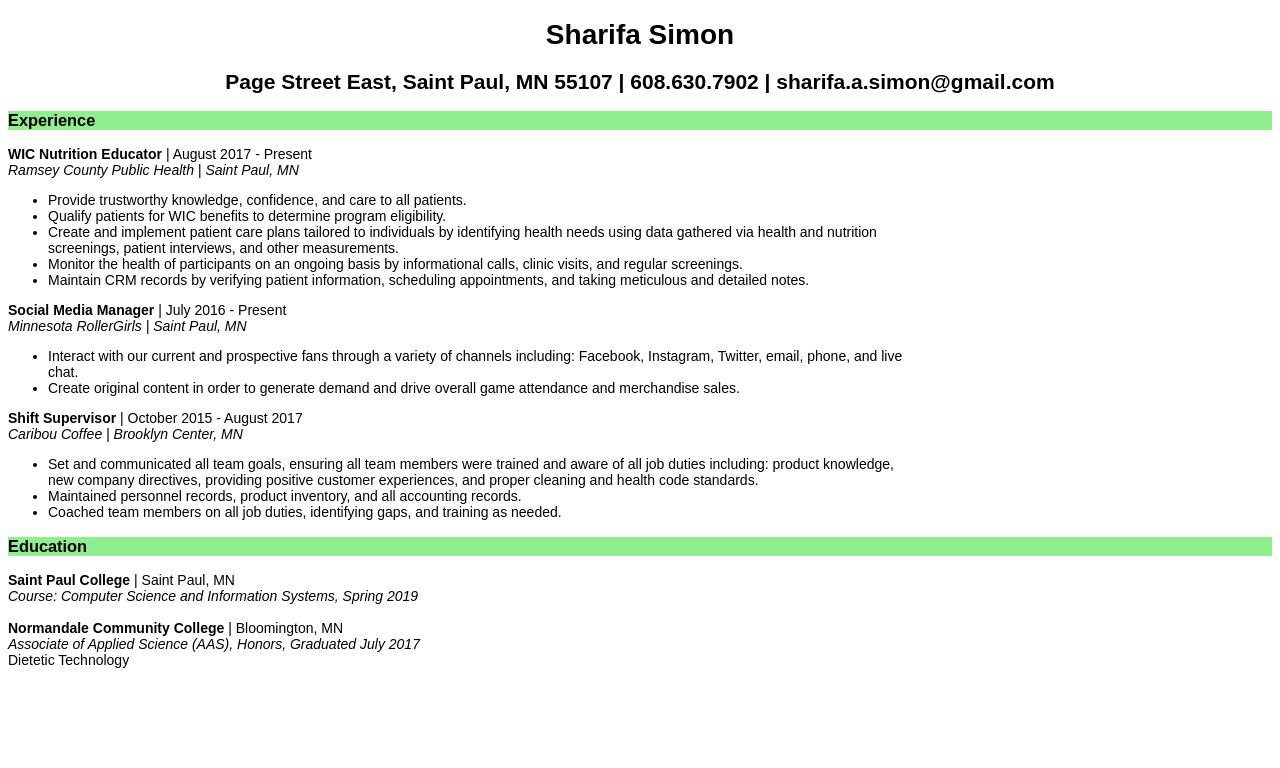
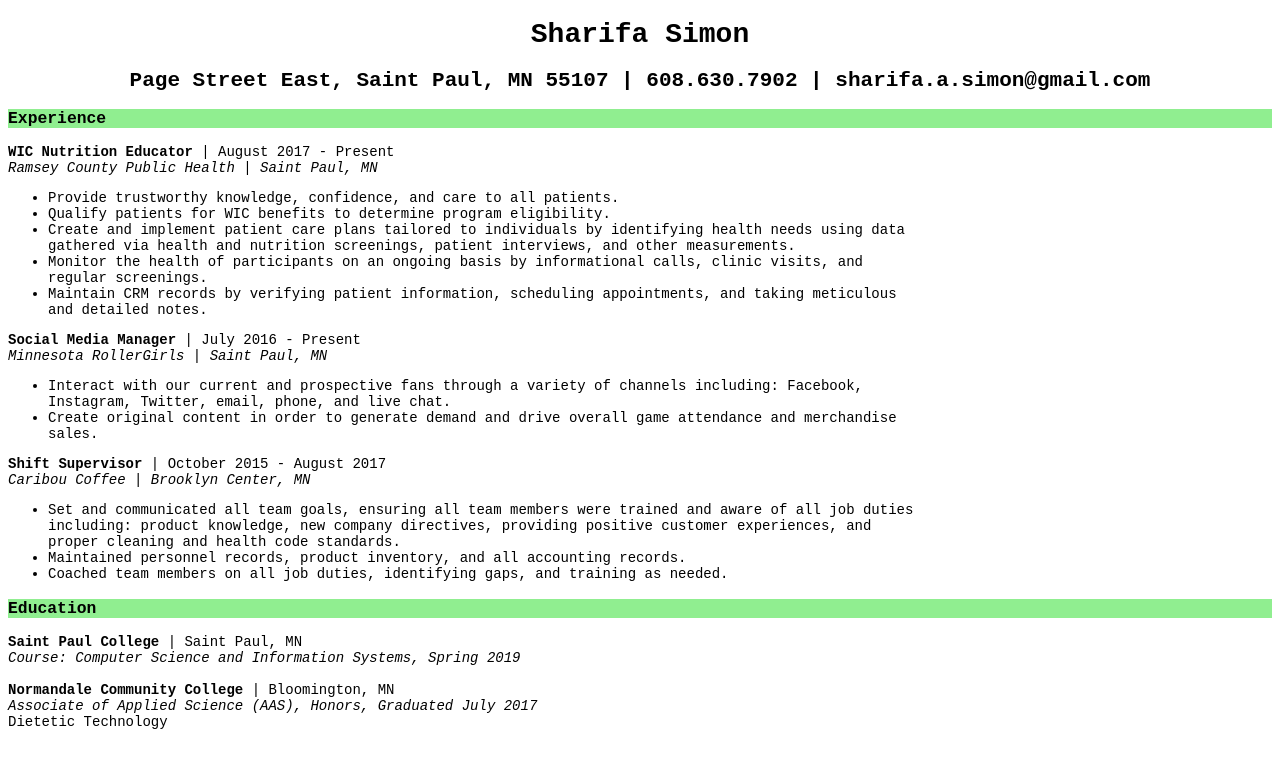
Before and after one commit to moose35/moose35.github.io, a plain HTML site: page index.html in a window 1280 px wide. Drawn offline with Linux system fonts and the light colour scheme.

Commit message:
new font

```diff
--- a/style.css
+++ b/style.css
@@ -1,5 +1,5 @@
 body {
-  font-family: Arial;
+  font-family: Courier New;
   color: black;
   font-size: 14px
 }
```
